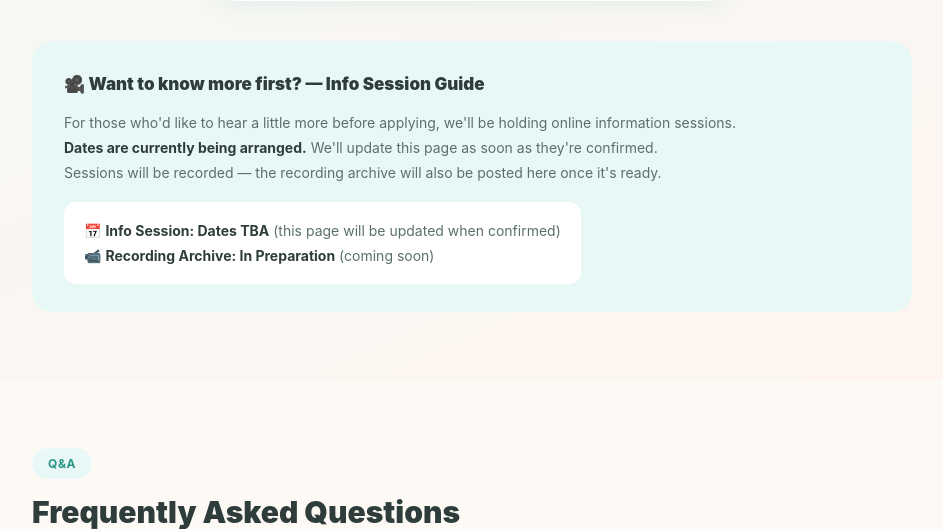
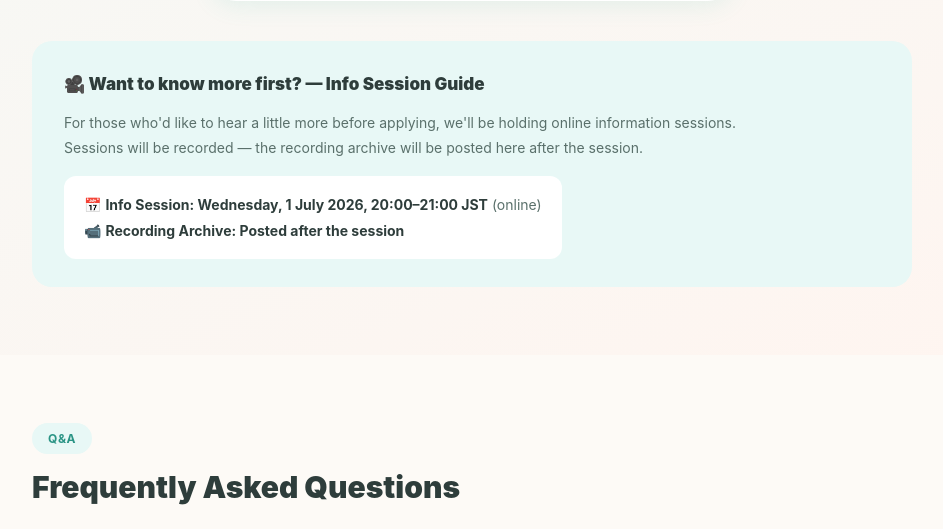
Before and after one commit to Robo-Co-op/Shimane-recruitment, a PHP site: page /en in a window 1280 px wide. Shown: the part 5711-6240 px from the top of the page, without its empty margins (168-1111 px from the left). Run offline with PHP 8.4, Linux system fonts and the light colour scheme; some libraries are stand-ins or nearby versions.

Commit message:
Update info session date to 2026-07-01 20:00–21:00 on JP and EN pages
Co-Authored-By: Claude Sonnet 4.6 <noreply@anthropic.com>
Claude-Session: https://claude.ai/code/session_01CfuTN3DP95wQs2MjLhHoiZ

```diff
--- a/en/index.php
+++ b/en/index.php
@@ -326,13 +326,12 @@
       <h3 style="font-size: 17px; font-weight: 900; color: var(--warm-dark); margin-bottom: 10px;">🎥 Want to know more first? — Info Session Guide</h3>
       <p style="font-size: 14px; color: var(--warm-mid); margin-bottom: 16px;">
         For those who'd like to hear a little more before applying, we'll be holding online information sessions.<br>
-        <strong style="color: var(--warm-dark);">Dates are currently being arranged.</strong> We'll update this page as soon as they're confirmed.<br>
-        Sessions will be recorded — the recording archive will also be posted here once it's ready.
+        Sessions will be recorded — the recording archive will be posted here after the session.
       </p>
       <div style="background: white; border-radius: 12px; padding: 16px 20px; display: inline-block;">
         <p style="font-size: 14px; color: var(--warm-mid);">
-          📅 <strong style="color: var(--warm-dark);">Info Session: Dates TBA</strong> (this page will be updated when confirmed)<br>
-          📹 <strong style="color: var(--warm-dark);">Recording Archive: In Preparation</strong> (coming soon)
+          📅 <strong style="color: var(--warm-dark);">Info Session: Wednesday, 1 July 2026, 20:00–21:00 JST</strong> (online)<br>
+          📹 <strong style="color: var(--warm-dark);">Recording Archive: Posted after the session</strong>
         </p>
       </div>
     </div>
@@ -410,7 +409,7 @@
       <a href="#apply" class="btn-sub">🎥 Info Session Details</a>
     </div>
     <div class="cta-note">
-      📅 Info Session: Dates TBA (this page will be updated when confirmed)<br>
+      📅 Info Session: Wednesday, 1 July 2026, 20:00–21:00 JST<br>
       Program Start: August 2026 &nbsp;/&nbsp; Capacity: 10 people
     </div>
   </div>
```
Also changed, not shown: index.php (+4 -5 lines).
